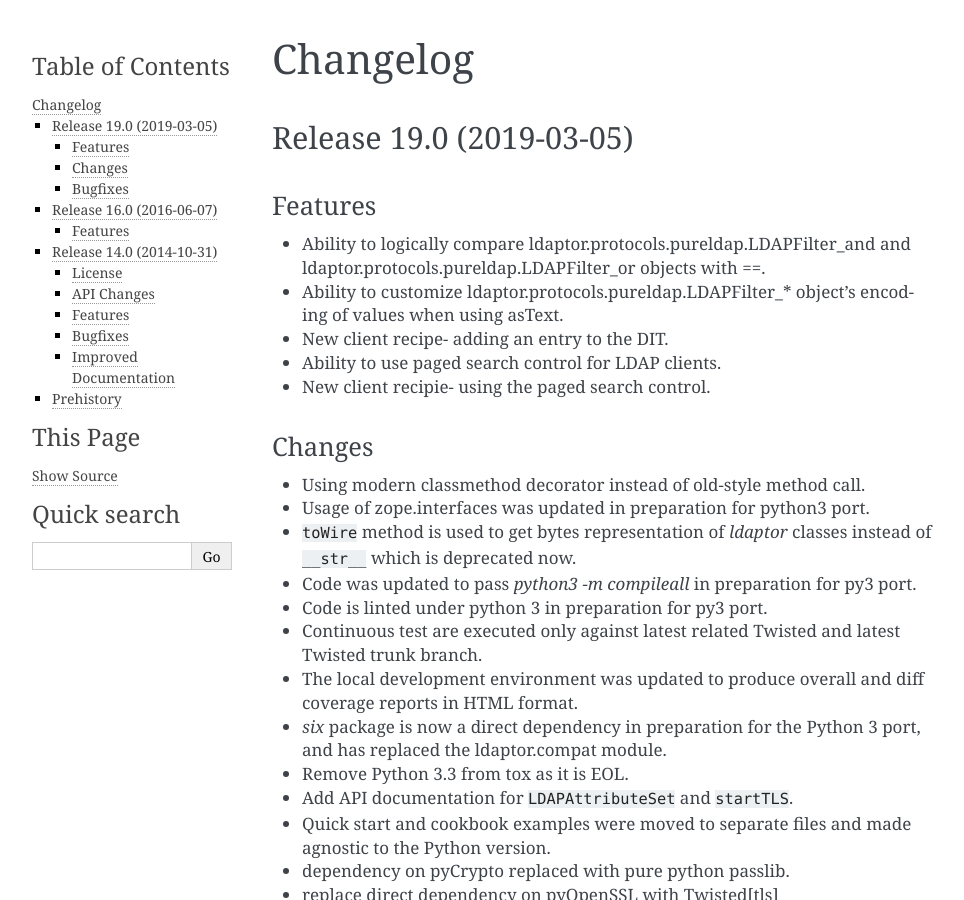
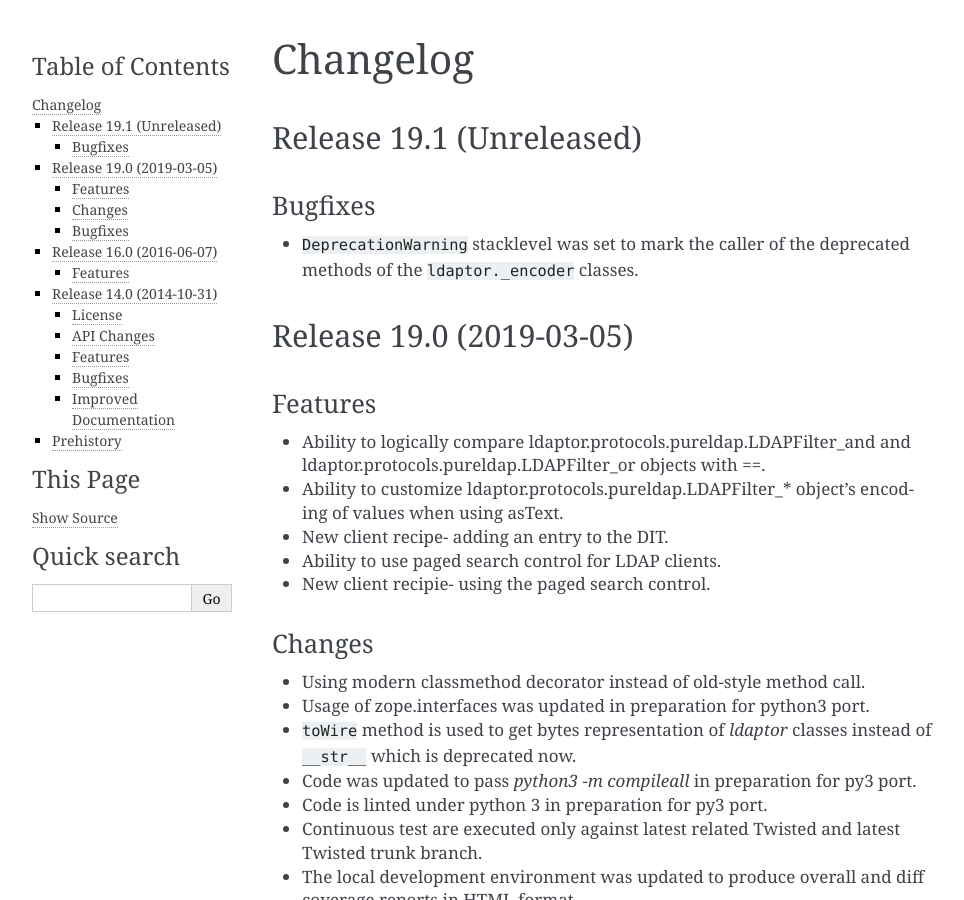
Before and after one commit to twisted/ldaptor, a Sphinx documentation site: the page built from docs/source/NEWS.rst, in a window 1280 px wide and 900 px high. Shown: the whole window, without its empty margins (148-1112 px from the left). Built offline with Sphinx 7.4.7, drawn with Linux system fonts in a browser that asks for light colours.

Commit message:
DeprecationWarning stacklevel: NEWS were updated

```diff
--- a/docs/source/NEWS.rst
+++ b/docs/source/NEWS.rst
@@ -1,6 +1,14 @@
 Changelog
 =========
 
+Release 19.1 (Unreleased)
+-------------------------
+
+Bugfixes
+^^^^^^^^
+
+- ``DeprecationWarning`` stacklevel was set to mark the caller of the deprecated
+  methods of the ``ldaptor._encoder`` classes.
 
 Release 19.0 (2019-03-05)
 -------------------------
```
